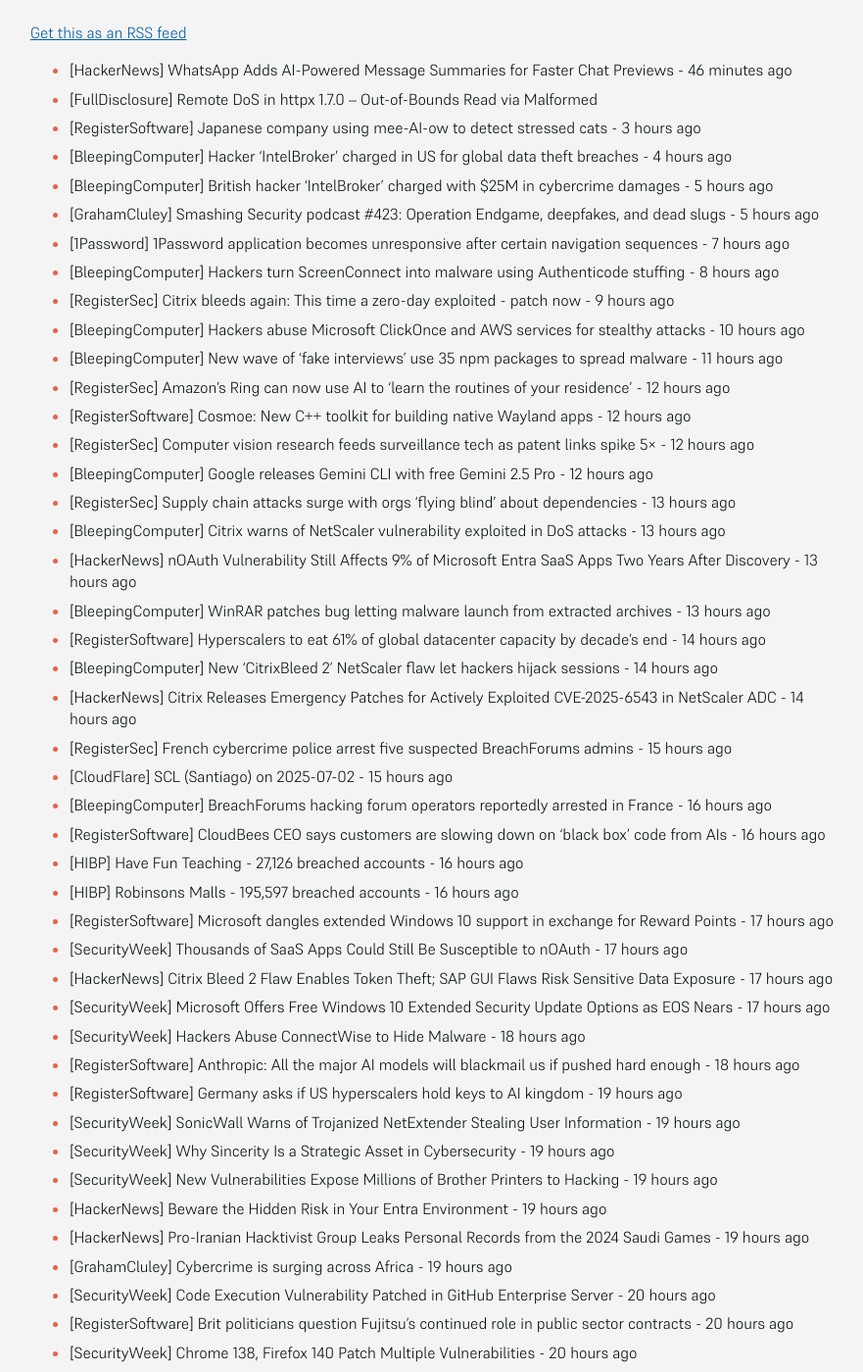
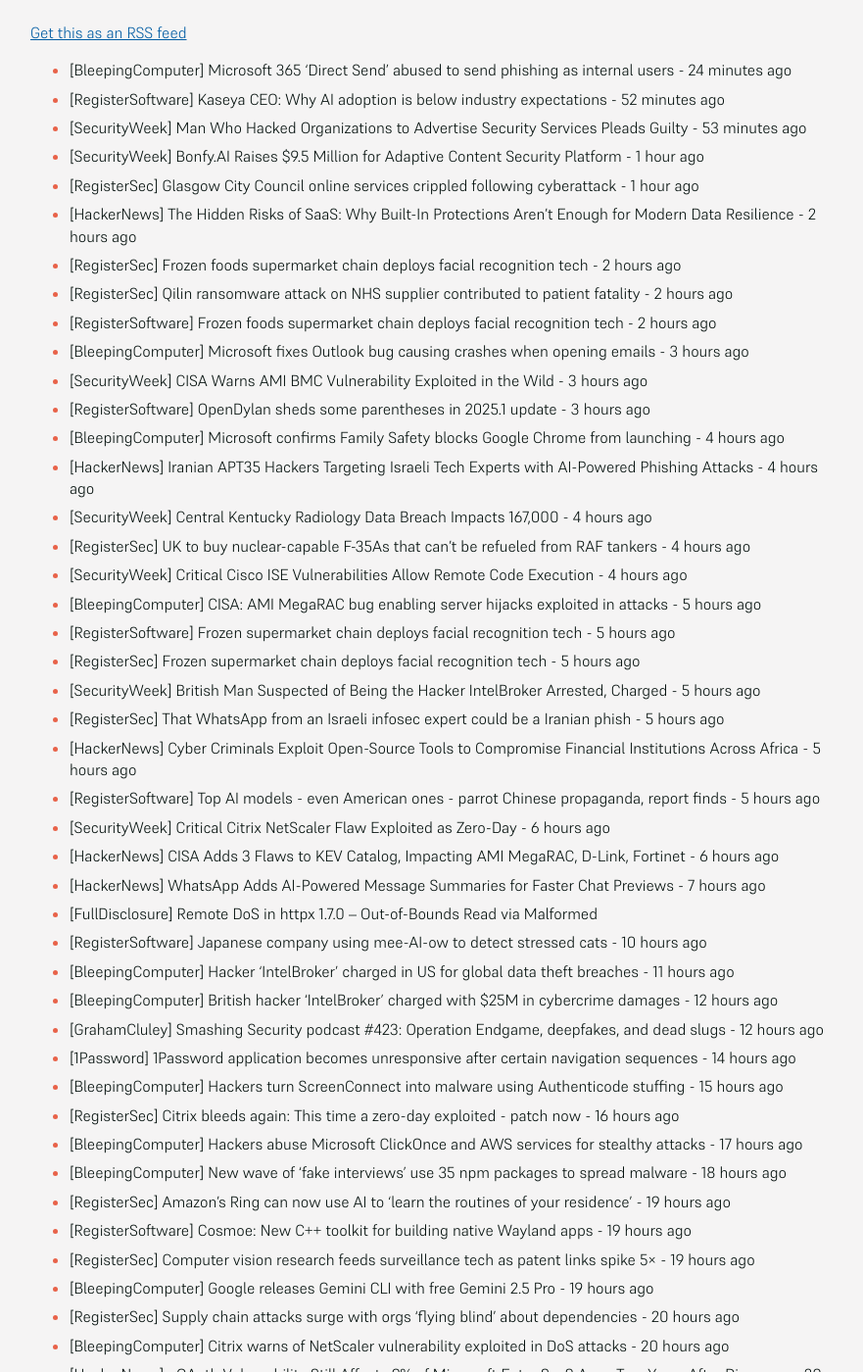
Before and after one commit to SecOpsNews/news, a Jekyll site: the page built from index.md, in a window 1280 px wide and 1400 px high, scrolled down 214 px. Shown: the whole window at 98% size, without its empty margins (193-1074 px from the left). Built offline with Jekyll 4.4.1, drawn with Linux system fonts in a browser that asks for light colours; some of the changed text lies outside the part shown.

Commit message:
New Feed

```diff
--- a/index.md
+++ b/index.md
@@ -9,57 +9,83 @@ description: Latest Updates
 
 <!-- SecOps start -->
 
-- [HackerNews] WhatsApp Adds AI-Powered Message Summaries for Faster Chat Previews - 46 minutes ago
-- [FullDisclosure] Remote DoS in httpx 1.7.0 – Out-of-Bounds Read via Malformed <title> Tag - 2 hours ago
-- [RegisterSoftware] Japanese company using mee-AI-ow to detect stressed cats - 3 hours ago
-- [BleepingComputer] Hacker 'IntelBroker' charged in US for global data theft breaches - 4 hours ago
-- [BleepingComputer] British hacker 'IntelBroker' charged with $25M in cybercrime damages - 5 hours ago
-- [GrahamCluley] Smashing Security podcast #423: Operation Endgame, deepfakes, and dead slugs - 5 hours ago
-- [1Password] 1Password application becomes unresponsive after certain navigation sequences - 7 hours ago
-- [BleepingComputer] Hackers turn ScreenConnect into malware using Authenticode stuffing - 8 hours ago
-- [RegisterSec] Citrix bleeds again: This time a zero-day exploited - patch now - 9 hours ago
-- [BleepingComputer] Hackers abuse Microsoft ClickOnce and AWS services for stealthy attacks - 10 hours ago
-- [BleepingComputer] New wave of ‘fake interviews’ use 35 npm packages to spread malware - 11 hours ago
-- [RegisterSec] Amazon's Ring can now use AI to 'learn the routines of your residence' - 12 hours ago
-- [RegisterSoftware] Cosmoe: New C++ toolkit for building native Wayland apps - 12 hours ago
-- [RegisterSec] Computer vision research feeds surveillance tech as patent links spike 5× - 12 hours ago
-- [BleepingComputer] Google releases Gemini CLI with free Gemini 2.5 Pro - 12 hours ago
-- [RegisterSec] Supply chain attacks surge with orgs 'flying blind' about dependencies - 13 hours ago
-- [BleepingComputer] Citrix warns of NetScaler vulnerability exploited in DoS attacks - 13 hours ago
-- [HackerNews] nOAuth Vulnerability Still Affects 9% of Microsoft Entra SaaS Apps Two Years After Discovery - 13 hours ago
-- [BleepingComputer] WinRAR patches bug letting malware launch from extracted archives - 13 hours ago
-- [RegisterSoftware] Hyperscalers to eat 61% of global datacenter capacity by decade's end - 14 hours ago
-- [BleepingComputer] New 'CitrixBleed 2' NetScaler flaw let hackers hijack sessions - 14 hours ago
-- [HackerNews] Citrix Releases Emergency Patches for Actively Exploited CVE-2025-6543 in NetScaler ADC - 14 hours ago
-- [RegisterSec] French cybercrime police arrest five suspected BreachForums admins - 15 hours ago
-- [CloudFlare] SCL (Santiago) on 2025-07-02 - 15 hours ago
-- [BleepingComputer] BreachForums hacking forum operators reportedly arrested in France - 16 hours ago
-- [RegisterSoftware] CloudBees CEO says customers are slowing down on 'black box' code from AIs - 16 hours ago
-- [HIBP] Have Fun Teaching - 27,126 breached accounts - 16 hours ago
-- [HIBP] Robinsons Malls - 195,597 breached accounts - 16 hours ago
-- [RegisterSoftware] Microsoft dangles extended Windows 10 support in exchange for Reward Points - 17 hours ago
-- [SecurityWeek] Thousands of SaaS Apps Could Still Be Susceptible to nOAuth - 17 hours ago
-- [HackerNews] Citrix Bleed 2 Flaw Enables Token Theft; SAP GUI Flaws Risk Sensitive Data Exposure - 17 hours ago
-- [SecurityWeek] Microsoft Offers Free Windows 10 Extended Security Update Options as EOS Nears - 17 hours ago
-- [SecurityWeek] Hackers Abuse ConnectWise to Hide Malware - 18 hours ago
-- [RegisterSoftware] Anthropic: All the major AI models will blackmail us if pushed hard enough - 18 hours ago
-- [RegisterSoftware] Germany asks if US hyperscalers hold keys to AI kingdom - 19 hours ago
-- [SecurityWeek] SonicWall Warns of Trojanized NetExtender Stealing User Information - 19 hours ago
-- [SecurityWeek] Why Sincerity Is a Strategic Asset in Cybersecurity - 19 hours ago
-- [SecurityWeek] New Vulnerabilities Expose Millions of Brother Printers to Hacking - 19 hours ago
-- [HackerNews] Beware the Hidden Risk in Your Entra Environment - 19 hours ago
-- [HackerNews] Pro-Iranian Hacktivist Group Leaks Personal Records from the 2024 Saudi Games - 19 hours ago
-- [GrahamCluley] Cybercrime is surging across Africa - 19 hours ago
-- [SecurityWeek] Code Execution Vulnerability Patched in GitHub Enterprise Server - 20 hours ago
-- [RegisterSoftware] Brit politicians question Fujitsu's continued role in public sector contracts - 20 hours ago
-- [SecurityWeek] Chrome 138, Firefox 140 Patch Multiple Vulnerabilities - 20 hours ago
-- [HackerNews] SonicWall NetExtender Trojan and ConnectWise Exploits Used in Remote Access Attacks - 21 hours ago
-- [RegisterSec] UK govt dept website that campaigns against encryption hijacked to advertise ... payday loans - 21 hours ago
-- [SecurityWeek] Mainline Health, Select Medical Each Disclose Data Breaches Impacting 100,000 People - 21 hours ago
-- [RegisterSoftware] Bank of England expands data and cloud framework by £26.7 million after revising data strategy - 22 hours ago
-- [HackerNews] North Korea-linked Supply Chain Attack Targets Developers with 35 Malicious npm Packages - 22 hours ago
-- [RegisterSoftware] HPE Aruba boasts that when network problems come along, its AI will whip them into shape - 22 hours ago
-- [SecurityWeek] Russian APT Hits Ukrainian Government With New Malware via Signal - 23 hours ago
+- [BleepingComputer] Microsoft 365 'Direct Send' abused to send phishing as internal users - 24 minutes ago
+- [RegisterSoftware] Kaseya CEO: Why AI adoption is below industry expectations - 52 minutes ago
+- [SecurityWeek] Man Who Hacked Organizations to Advertise Security Services Pleads Guilty - 53 minutes ago
+- [SecurityWeek] Bonfy.AI Raises $9.5 Million for Adaptive Content Security Platform - 1 hour ago
+- [RegisterSec] Glasgow City Council online services crippled following cyberattack - 1 hour ago
+- [HackerNews] The Hidden Risks of SaaS: Why Built-In Protections Aren't Enough for Modern Data Resilience - 2 hours ago
+- [RegisterSec] Frozen foods supermarket chain deploys facial recognition tech - 2 hours ago
+- [RegisterSec] Qilin ransomware attack on NHS supplier contributed to patient fatality - 2 hours ago
+- [RegisterSoftware] Frozen foods supermarket chain deploys facial recognition tech - 2 hours ago
+- [BleepingComputer] Microsoft fixes Outlook bug causing crashes when opening emails - 3 hours ago
+- [SecurityWeek] CISA Warns AMI BMC Vulnerability Exploited in the Wild - 3 hours ago
+- [RegisterSoftware] OpenDylan sheds some parentheses in 2025.1 update - 3 hours ago
+- [BleepingComputer] Microsoft confirms Family Safety blocks Google Chrome from launching - 4 hours ago
+- [HackerNews] Iranian APT35 Hackers Targeting Israeli Tech Experts with AI-Powered Phishing Attacks - 4 hours ago
+- [SecurityWeek] Central Kentucky Radiology Data Breach Impacts 167,000 - 4 hours ago
+- [RegisterSec] UK to buy nuclear-capable F-35As that can't be refueled from RAF tankers - 4 hours ago
+- [SecurityWeek] Critical Cisco ISE Vulnerabilities Allow Remote Code Execution - 4 hours ago
+- [BleepingComputer] CISA: AMI MegaRAC bug enabling server hijacks exploited in attacks - 5 hours ago
+- [RegisterSoftware] Frozen supermarket chain deploys facial recognition tech - 5 hours ago
+- [RegisterSec] Frozen supermarket chain deploys facial recognition tech - 5 hours ago
+- [SecurityWeek] British Man Suspected of Being the Hacker IntelBroker Arrested, Charged - 5 hours ago
+- [RegisterSec] That WhatsApp from an Israeli infosec expert could be a Iranian phish - 5 hours ago
+- [HackerNews] Cyber Criminals Exploit Open-Source Tools to Compromise Financial Institutions Across Africa - 5 hours ago
+- [RegisterSoftware] Top AI models - even American ones - parrot Chinese propaganda, report finds - 5 hours ago
+- [SecurityWeek] Critical Citrix NetScaler Flaw Exploited as Zero-Day - 6 hours ago
+- [HackerNews] CISA Adds 3 Flaws to KEV Catalog, Impacting AMI MegaRAC, D-Link, Fortinet - 6 hours ago
+- [HackerNews] WhatsApp Adds AI-Powered Message Summaries for Faster Chat Previews - 7 hours ago
+- [FullDisclosure] Remote DoS in httpx 1.7.0 – Out-of-Bounds Read via Malformed <title> Tag - 9 hours ago
+- [RegisterSoftware] Japanese company using mee-AI-ow to detect stressed cats - 10 hours ago
+- [BleepingComputer] Hacker 'IntelBroker' charged in US for global data theft breaches - 11 hours ago
+- [BleepingComputer] British hacker 'IntelBroker' charged with $25M in cybercrime damages - 12 hours ago
+- [GrahamCluley] Smashing Security podcast #423: Operation Endgame, deepfakes, and dead slugs - 12 hours ago
+- [1Password] 1Password application becomes unresponsive after certain navigation sequences - 14 hours ago
+- [BleepingComputer] Hackers turn ScreenConnect into malware using Authenticode stuffing - 15 hours ago
+- [RegisterSec] Citrix bleeds again: This time a zero-day exploited - patch now - 16 hours ago
+- [BleepingComputer] Hackers abuse Microsoft ClickOnce and AWS services for stealthy attacks - 17 hours ago
+- [BleepingComputer] New wave of ‘fake interviews’ use 35 npm packages to spread malware - 18 hours ago
+- [RegisterSec] Amazon's Ring can now use AI to 'learn the routines of your residence' - 19 hours ago
+- [RegisterSoftware] Cosmoe: New C++ toolkit for building native Wayland apps - 19 hours ago
+- [RegisterSec] Computer vision research feeds surveillance tech as patent links spike 5× - 19 hours ago
+- [BleepingComputer] Google releases Gemini CLI with free Gemini 2.5 Pro - 19 hours ago
+- [RegisterSec] Supply chain attacks surge with orgs 'flying blind' about dependencies - 20 hours ago
+- [BleepingComputer] Citrix warns of NetScaler vulnerability exploited in DoS attacks - 20 hours ago
+- [HackerNews] nOAuth Vulnerability Still Affects 9% of Microsoft Entra SaaS Apps Two Years After Discovery - 20 hours ago
+- [BleepingComputer] WinRAR patches bug letting malware launch from extracted archives - 20 hours ago
+- [RegisterSoftware] Hyperscalers to eat 61% of global datacenter capacity by decade's end - 21 hours ago
+- [BleepingComputer] New 'CitrixBleed 2' NetScaler flaw let hackers hijack sessions - 21 hours ago
+- [HackerNews] Citrix Releases Emergency Patches for Actively Exploited CVE-2025-6543 in NetScaler ADC - 21 hours ago
+- [RegisterSec] French cybercrime police arrest five suspected BreachForums admins - 22 hours ago
+- [CloudFlare] SCL (Santiago) on 2025-07-02 - 22 hours ago
+- [BleepingComputer] BreachForums hacking forum operators reportedly arrested in France - 23 hours ago
+- [RegisterSoftware] CloudBees CEO says customers are slowing down on 'black box' code from AIs - 23 hours ago
+- [HIBP] Have Fun Teaching - 27,126 breached accounts - 23 hours ago
+- [HIBP] Robinsons Malls - 195,597 breached accounts - 23 hours ago
+- [RegisterSoftware] Microsoft dangles extended Windows 10 support in exchange for Reward Points - 1 day ago
+- [SecurityWeek] Thousands of SaaS Apps Could Still Be Susceptible to nOAuth - 1 day ago
+- [HackerNews] Citrix Bleed 2 Flaw Enables Token Theft; SAP GUI Flaws Risk Sensitive Data Exposure - 1 day ago
+- [SecurityWeek] Microsoft Offers Free Windows 10 Extended Security Update Options as EOS Nears - 1 day ago
+- [SecurityWeek] Hackers Abuse ConnectWise to Hide Malware - 1 day ago
+- [RegisterSoftware] Anthropic: All the major AI models will blackmail us if pushed hard enough - 1 day ago
+- [RegisterSoftware] Germany asks if US hyperscalers hold keys to AI kingdom - 1 day ago
+- [SecurityWeek] SonicWall Warns of Trojanized NetExtender Stealing User Information - 1 day ago
+- [SecurityWeek] Why Sincerity Is a Strategic Asset in Cybersecurity - 1 day ago
+- [SecurityWeek] New Vulnerabilities Expose Millions of Brother Printers to Hacking - 1 day ago
+- [HackerNews] Beware the Hidden Risk in Your Entra Environment - 1 day ago
+- [HackerNews] Pro-Iranian Hacktivist Group Leaks Personal Records from the 2024 Saudi Games - 1 day ago
+- [GrahamCluley] Cybercrime is surging across Africa - 1 day ago
+- [SecurityWeek] Code Execution Vulnerability Patched in GitHub Enterprise Server - 1 day ago
+- [RegisterSoftware] Brit politicians question Fujitsu's continued role in public sector contracts - 1 day ago
+- [SecurityWeek] Chrome 138, Firefox 140 Patch Multiple Vulnerabilities - 1 day ago
+- [HackerNews] SonicWall NetExtender Trojan and ConnectWise Exploits Used in Remote Access Attacks - 1 day ago
+- [RegisterSec] UK govt dept website that campaigns against encryption hijacked to advertise ... payday loans - 1 day ago
+- [SecurityWeek] Mainline Health, Select Medical Each Disclose Data Breaches Impacting 100,000 People - 1 day ago
+- [RegisterSoftware] Bank of England expands data and cloud framework by £26.7 million after revising data strategy - 1 day ago
+- [HackerNews] North Korea-linked Supply Chain Attack Targets Developers with 35 Malicious npm Packages - 1 day ago
+- [RegisterSoftware] HPE Aruba boasts that when network problems come along, its AI will whip them into shape - 1 day ago
+- [SecurityWeek] Russian APT Hits Ukrainian Government With New Malware via Signal - 1 day ago
 - [RegisterSoftware] Anthropic won't fix a bug in its SQLite MCP server - 1 day ago
 - [CloudFlare] SIN (Singapore) on 2025-07-02 - 1 day ago
 - [CloudFlare] SIN (Singapore) on 2025-07-03 - 1 day ago
@@ -95,43 +121,13 @@ description: Latest Updates
 - [HackerNews] Hackers Target Over 70 Microsoft Exchange Servers to Steal Credentials via Keyloggers - 1 day ago
 - [HackerNews] Researchers Find Way to Shut Down Cryptominer Campaigns Using Bad Shares and XMRogue - 1 day ago
 - [Slack] Incident: Messages on iOS not sending correctly - 1 day ago
-- [BleepingComputer] US House bans WhatsApp on staff devices over security concerns - 1 day ago
-- [SecurityWeek] Siemens Notifies Customers of Microsoft Defender Antivirus Issue - 1 day ago
-- [RegisterSoftware] Xlibre forks to the rescue – but Kubuntu gives X11 the boot - 1 day ago
-- [CloudFlare] BEG (Belgrade) on 2025-06-26 - 1 day ago
-- [GrahamCluley] Marks & Spencer ransomware attack was good news for other retailers - 1 day ago
-- [HackerNews] Between Buzz and Reality: The CTEM Conversation We All Need - 1 day ago
-- [RegisterSec] Four REvil ransomware crooks walk free, escape gulag fate, after admitting guilt - 1 day ago
-- [HackerNews] Hackers Exploit Misconfigured Docker APIs to Mine Cryptocurrency via Tor Network - 1 day ago
-- [SecurityWeek] Prometei Botnet Activity Spikes - 1 day ago
-- [SecurityWeek] Identity Is the New Perimeter: Why Proofing and Verification Are Business Imperatives - 1 day ago
-- [GitHub] Repository Navigation Bar Missing in GitHub Enterprise Cloud - 1 day ago
-- [SecurityWeek] Chinese APT Hacking Routers to Build Espionage Infrastructure - 1 day ago
-- [CloudFlare] BGW (Baghdad) on 2025-06-28 - 1 day ago
-- [SecurityWeek] Photo-Stealing Spyware Sneaks Into Apple App Store, Google Play - 1 day ago
-- [RegisterSoftware] Datacenter market offers us captive customer base, say investors - 1 day ago
-- [HackerNews] APT28 Uses Signal Chat to Deploy BEARDSHELL Malware and COVENANT in Ukraine - 1 day ago
-- [HackerNews] U.S. House Bans WhatsApp on Official Devices Over Security and Data Protection Issues - 1 day ago
-- [CloudFlare] BSR (Basra) on 2025-06-28 - 1 day ago
-- [SecurityWeek] Apple, Netflix, Microsoft Sites ‘Hacked’ for Tech Support Scams - 1 day ago
-- [CloudFlare] NJF (Najaf) on 2025-06-28 - 1 day ago
-- [RegisterSoftware] Tiling terminal multiplexers for the console connoisseur - 1 day ago
-- [CloudFlare] XNH (Nasiriyah) on 2025-06-28 - 1 day ago
-- [CloudFlare] BGW (Baghdad) on 2025-06-29 - 1 day ago
-- [CloudFlare] BSR (Basra) on 2025-06-29 - 1 day ago
-- [CloudFlare] NJF (Najaf) on 2025-06-29 - 1 day ago
-- [RegisterSec] 'Psylo' browser tries to obscure digital fingerprints by giving every tab its own IP address - 1 day ago
-- [RegisterSoftware] 'Psylo' browser tries to obscure digital fingerprints by giving every tab its own IP address - 1 day ago
-- [CloudFlare] XNH (Nasiriyah) on 2025-06-29 - 1 day ago
-- [RegisterSoftware] 'Psylo' browser tries to obscure digital fingerprints by giving very tab its own IP address - 2 days ago
-- [RegisterSoftware] Lenovo shows what a Chromebook packing a MediaTek Kompanio Ultra can do - 2 days ago
-- [RegisterSec] 'Psylo' browser tries to obscure digital fingerprints by giving very tab its own IP address - 2 days ago
-- [CloudFlare] BGW (Baghdad) on 2025-07-01 - 2 days ago
-- [CloudFlare] BSR (Basra) on 2025-07-01 - 2 days ago
-- [CloudFlare] NJF (Najaf) on 2025-07-01 - 2 days ago
-- [CloudFlare] XNH (Nasiriyah) on 2025-07-01 - 2 days ago
-- [DataBreaches] Russian-linked hackers appear to have launched a crippling cyberattack on Western New Mexico University - 1 month ago
-- [DataBreaches] SK Telecom vows to take full responsibility for damage from recent data leak - 1 month ago
+- [BleepingComputer] US House bans WhatsApp on staff devices over security concerns - 2 days ago
+- [SecurityWeek] Siemens Notifies Customers of Microsoft Defender Antivirus Issue - 2 days ago
+- [RegisterSoftware] Xlibre forks to the rescue – but Kubuntu gives X11 the boot - 2 days ago
+- [CloudFlare] BEG (Belgrade) on 2025-06-26 - 2 days ago
+- [GrahamCluley] Marks & Spencer ransomware attack was good news for other retailers - 2 days ago
+- [DataBreaches] Russian-linked hackers appear to have launched a crippling cyberattack on Western New Mexico University - 2 months ago
+- [DataBreaches] SK Telecom vows to take full responsibility for damage from recent data leak - 2 months ago
 - [HackerNews] Storm-1977 Hits Education Clouds with AzureChecker, Deploys 200+ Crypto Mining Containers - 2 months ago
 - [FullDisclosure] Microsoft ".library-ms" File / NTLM Information Disclosure (Resurrected 2025) - 2 months ago
 - [FullDisclosure] Ruby on Rails Cross-Site Request Forgery - 2 months ago
```
